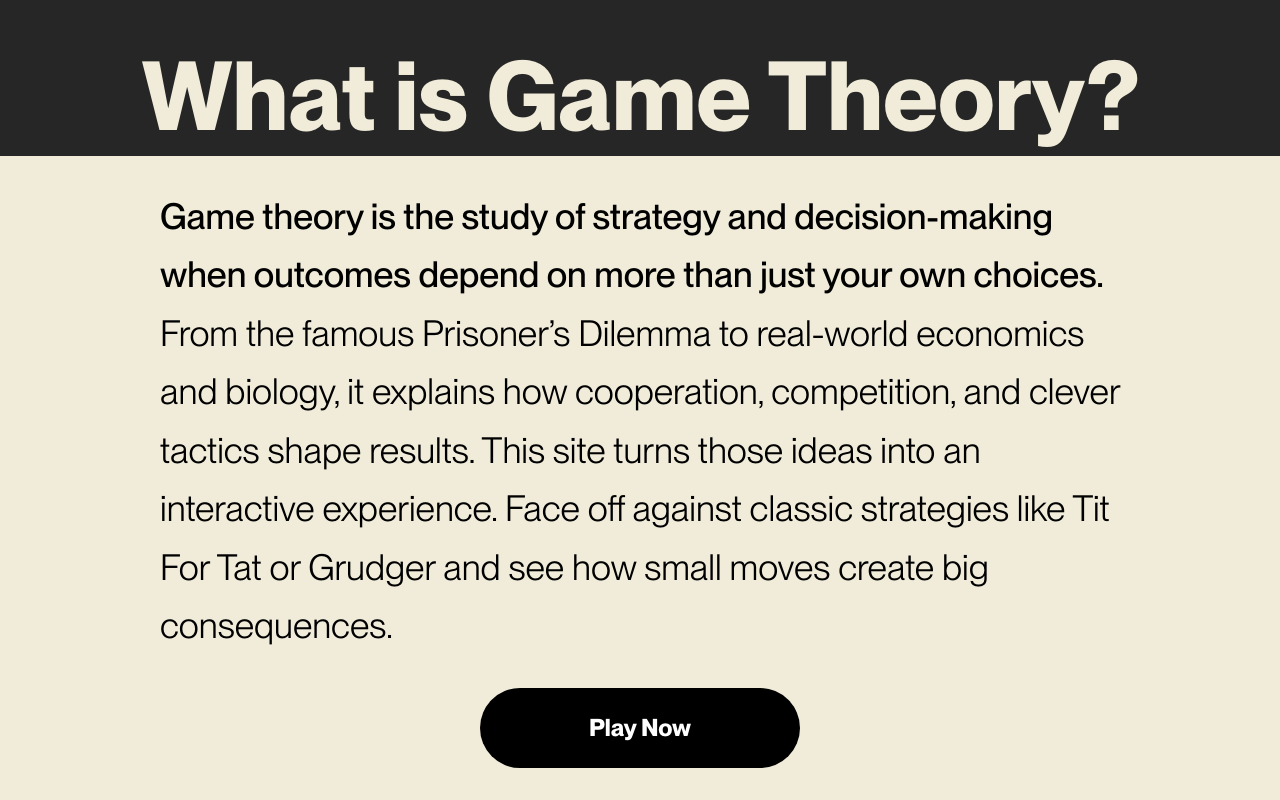
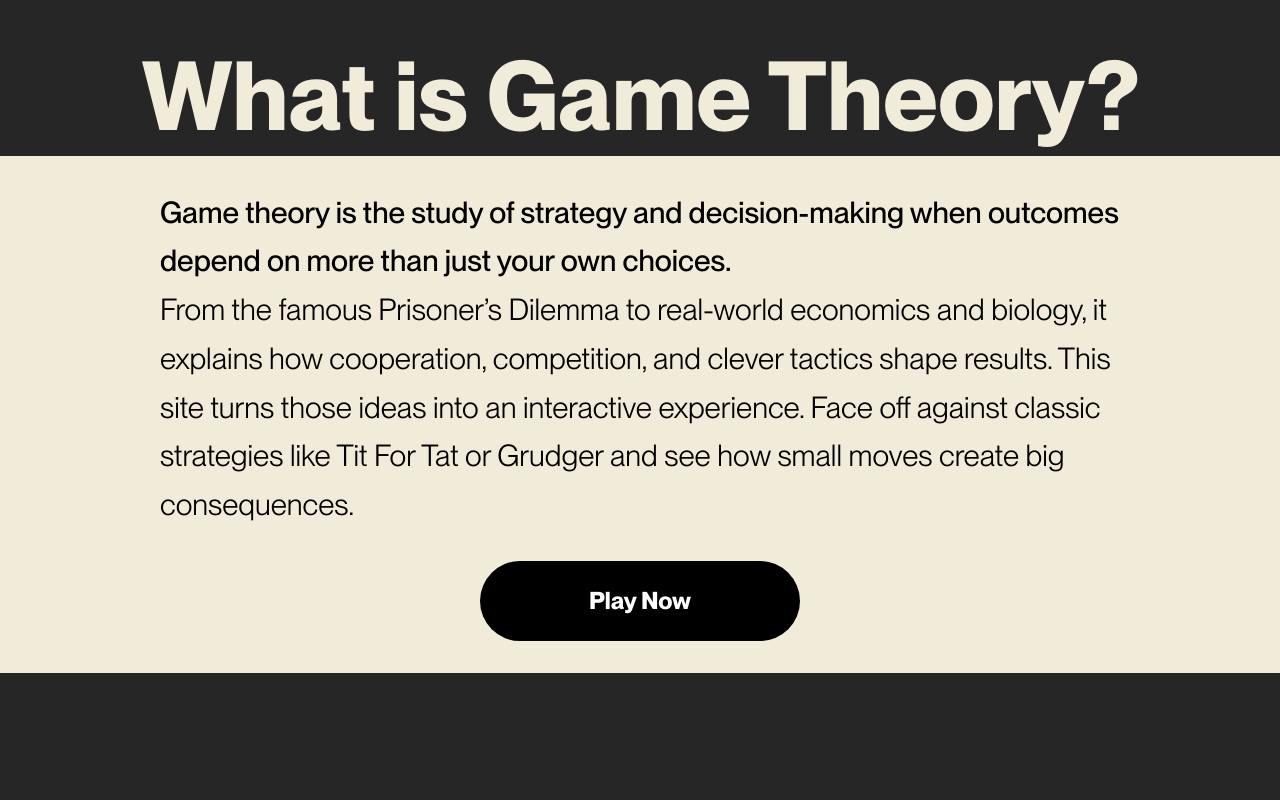
Before and after one commit to AidanYounathan/gametheory, a Next.js app: page / in a window 1280 px wide. Shown: the part 569-1369 px from the top of the page. After the commit the page ends 1242 px from the top, so only its background shows below. Built offline with nearby package versions, Linux system fonts and the light colour scheme.

Commit message:
Fixed responsive sizing

```diff
--- a/src/app/page.tsx
+++ b/src/app/page.tsx
@@ -17,7 +17,7 @@ export default function Home() {
         <h2 className="font-bold text-center text-3xl sm:text-4xl md:text-6xl lg:text-7xl xl:text-8xl m">What is Game Theory?</h2>
         <div className="flex justify-center text-black w-screen bg-bone mt-3">
           <div className="w-[95vw] sm:w-[90vw] md:w-[85vw] lg:w-[80vw] xl:w-[80vw] p-3 sm:p-5 md:p-6 lg:p-8 py-8 sm:py-10 md:py-14">
-            <p className="text-lg sm:text-xl md:text-2xl lg:text-3xl xl:text-4xl leading-relaxed">Game theory is the study of strategy and decision-making when outcomes depend on more than just your own choices.<br/><span className="font-light">From the famous Prisoner’s Dilemma to real-world economics and biology, it explains how cooperation, competition, and clever tactics shape results. This site turns those ideas into an interactive experience.  Face off against classic strategies like Tit For Tat or Grudger and see how small moves create big consequences.</span></p>
+            <p className="text-lg sm:text-lg md:text-xl lg:text-2xl xl:text-3xl leading-relaxed">Game theory is the study of strategy and decision-making when outcomes depend on more than just your own choices.<br/><span className="font-light">From the famous Prisoner’s Dilemma to real-world economics and biology, it explains how cooperation, competition, and clever tactics shape results. This site turns those ideas into an interactive experience.  Face off against classic strategies like Tit For Tat or Grudger and see how small moves create big consequences.</span></p>
             <div className="flex justify-center mt-8">
               <button className="bg-black text-white hover:bg-gray-800 rounded-full w-48 sm:w-56 md:w-64 lg:w-72 xl:w-80 py-3 sm:py-4 md:py-5 lg:py-6 text-base sm:text-lg md:text-xl lg:text-2xl font-semibold transition-colors cursor-pointer border-none text-center">
                 Play Now
```
